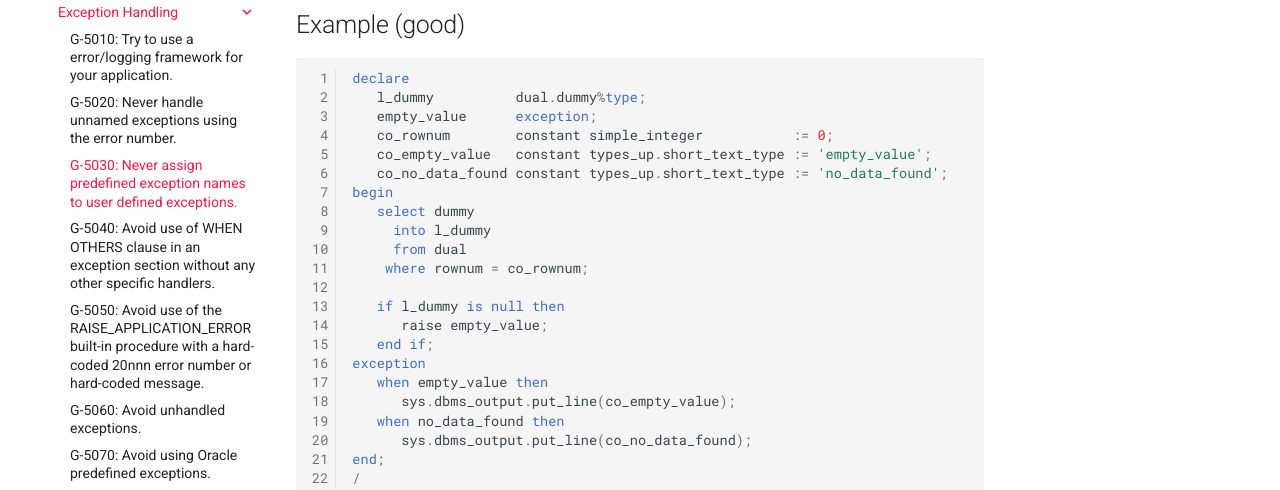
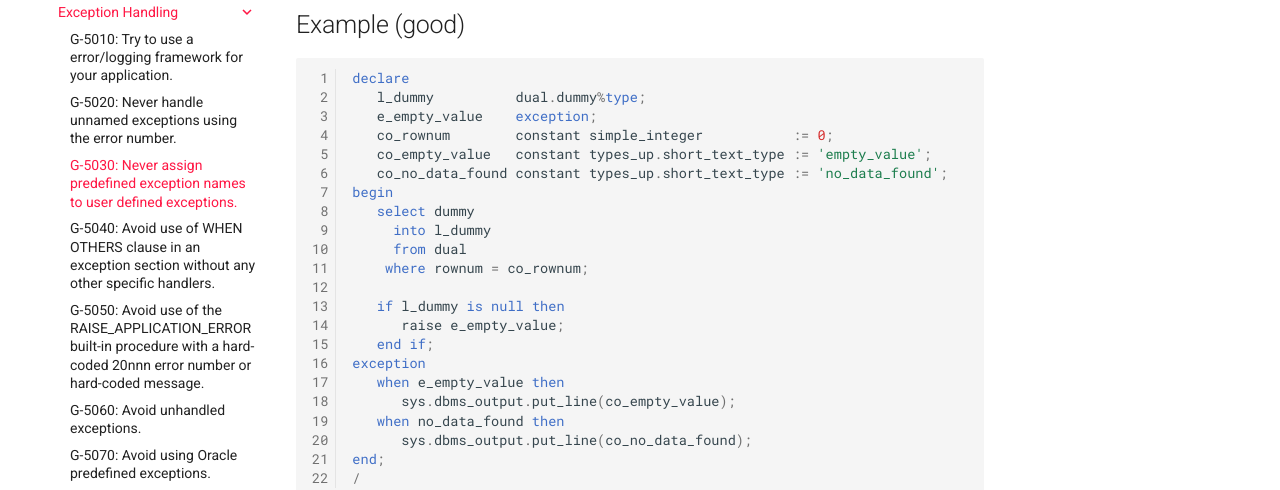
Before and after one commit to Trivadis/plsql-and-sql-coding-guidelines, an MkDocs documentation site: the page built from docs/4-language-usage/5-exception-handling/g-5030.md, in a window 1280 px wide and 900 px high, scrolled down 982 px. Shown: the part 314-804 px from the top of the window. Built offline with MkDocs 1.6.1 and Material for MkDocs 9.7.7, drawn with Linux system fonts in a browser that asks for light colours; comment, search, counter and statistics services are not loaded; the version menu is left out.

````diff
--- a/docs/4-language-usage/5-exception-handling/g-5030.md
+++ b/docs/4-language-usage/5-exception-handling/g-5030.md
@@ -46,7 +46,7 @@ ORA-06512: at line 5
 ``` sql
 declare
    l_dummy          dual.dummy%type;
-   empty_value      exception;
+   e_empty_value    exception;
    co_rownum        constant simple_integer           := 0;
    co_empty_value   constant types_up.short_text_type := 'empty_value';
    co_no_data_found constant types_up.short_text_type := 'no_data_found';
@@ -57,10 +57,10 @@ begin
     where rownum = co_rownum;
 
    if l_dummy is null then
-      raise empty_value;
+      raise e_empty_value;
    end if;
 exception
-   when empty_value then
+   when e_empty_value then
       sys.dbms_output.put_line(co_empty_value);
    when no_data_found then
       sys.dbms_output.put_line(co_no_data_found);
````
